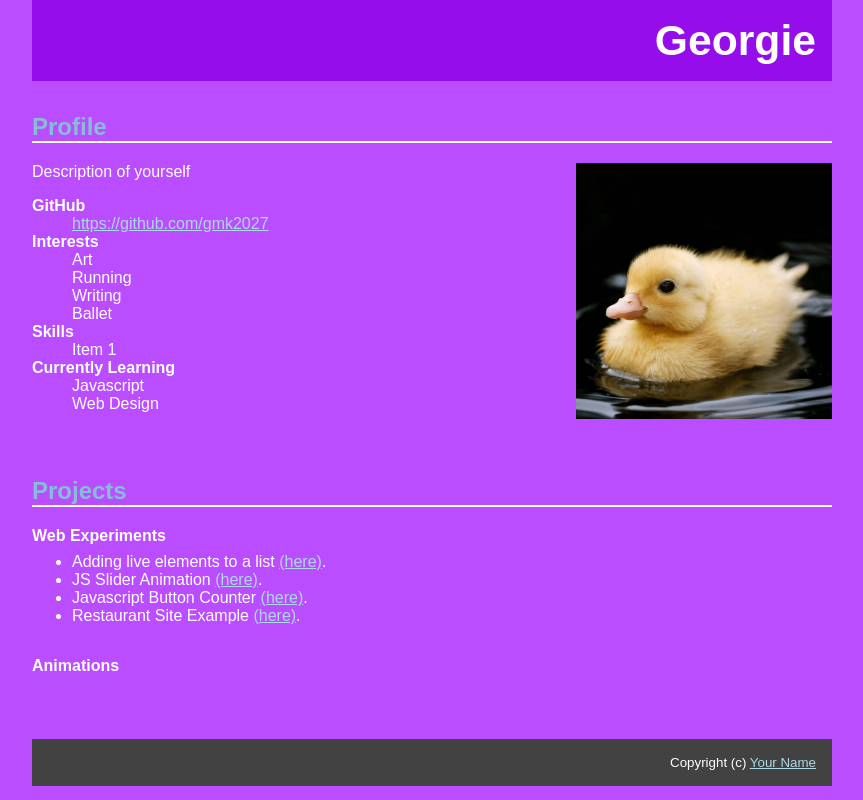
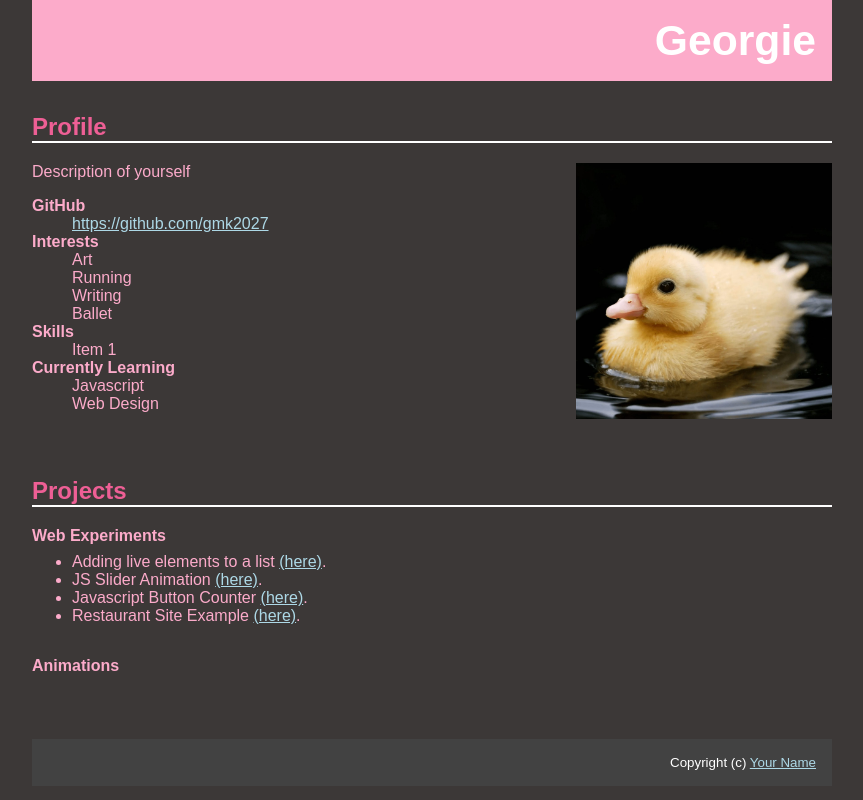
Before and after one commit to gmk2027/gmk2027.github.io, a plain HTML site: page index.html in a window 1280 px wide. Shown: the whole page, without its empty margins (208-1071 px from the left). Drawn offline with Linux system fonts and the light colour scheme.

Commit message:
Edit css/style.css.html

```diff
--- a/css/style.css
+++ b/css/style.css
@@ -4,7 +4,7 @@ body {
   font-family: "Hiragino Kaku Gothic Pro", "Yu Gothic", sans-serif;
   /*font-family: "Monaco";*/
   /*background-color: #000000;*/
-  background-color: #BA4DFF;
+  background-color: #3C3837;
   /*background-color: #FFFFFF;*/
   color: #404040;
   margin-top: 0;
@@ -15,14 +15,14 @@ body {
 
 body > header, body > section, body > footer {
   width: 800px;
-  color: #FFFFFF;
+  color: #FCABCA;
   margin-left: auto;
   margin-right: auto;
 }
 
 body > header {
   /*background-color: #F08000;*/
-  background-color: #940DEA;
+  background-color: #FCABCA;
   color: #FFFFFF;
   /*color: #000000;*/
   text-align: right;
@@ -44,7 +44,7 @@ body > section h1 {
   font-size: 18pt;
   font-weight: bold;
   /*color: #F08000;*/
-  color: #87bdd8;
+  color: #EE5F95;
   /*border-bottom: 2px solid #FF9E1E;*/
   border-bottom: 2px solid #FFFFFF;
 }
```
